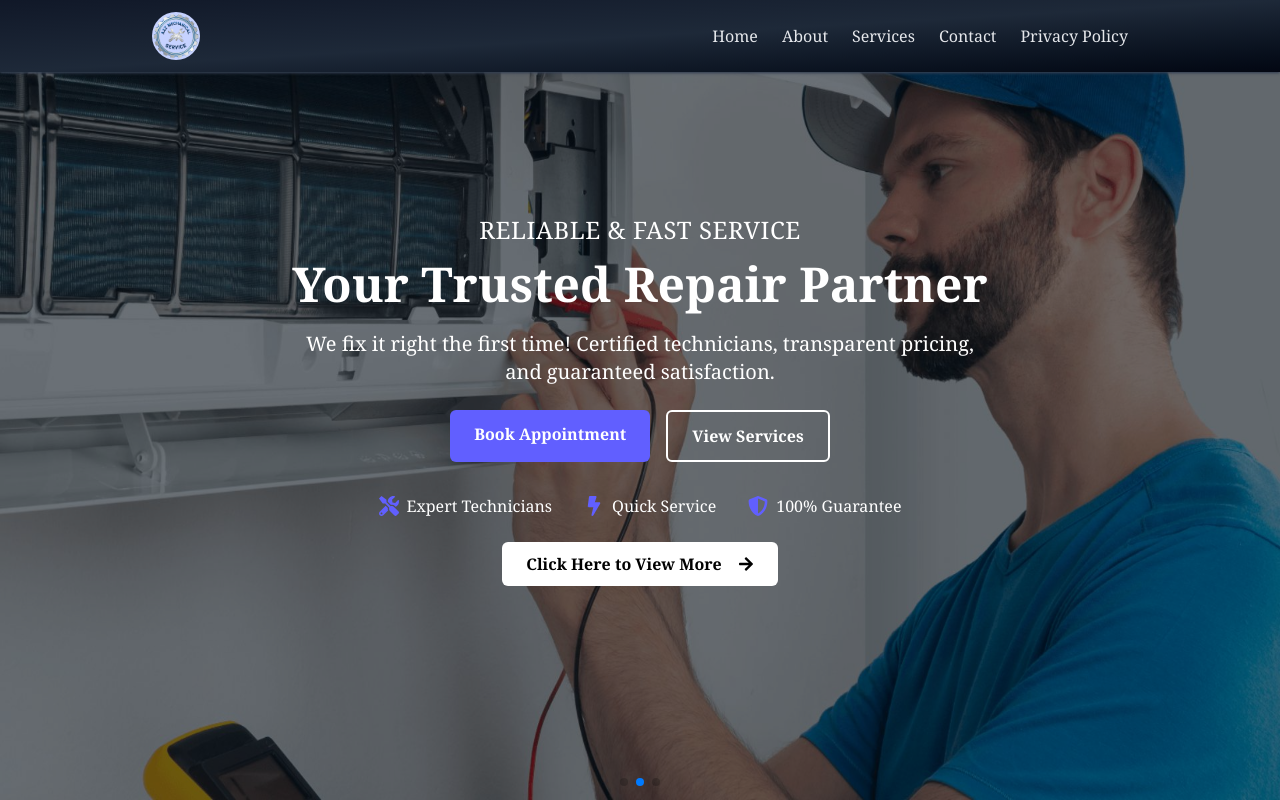
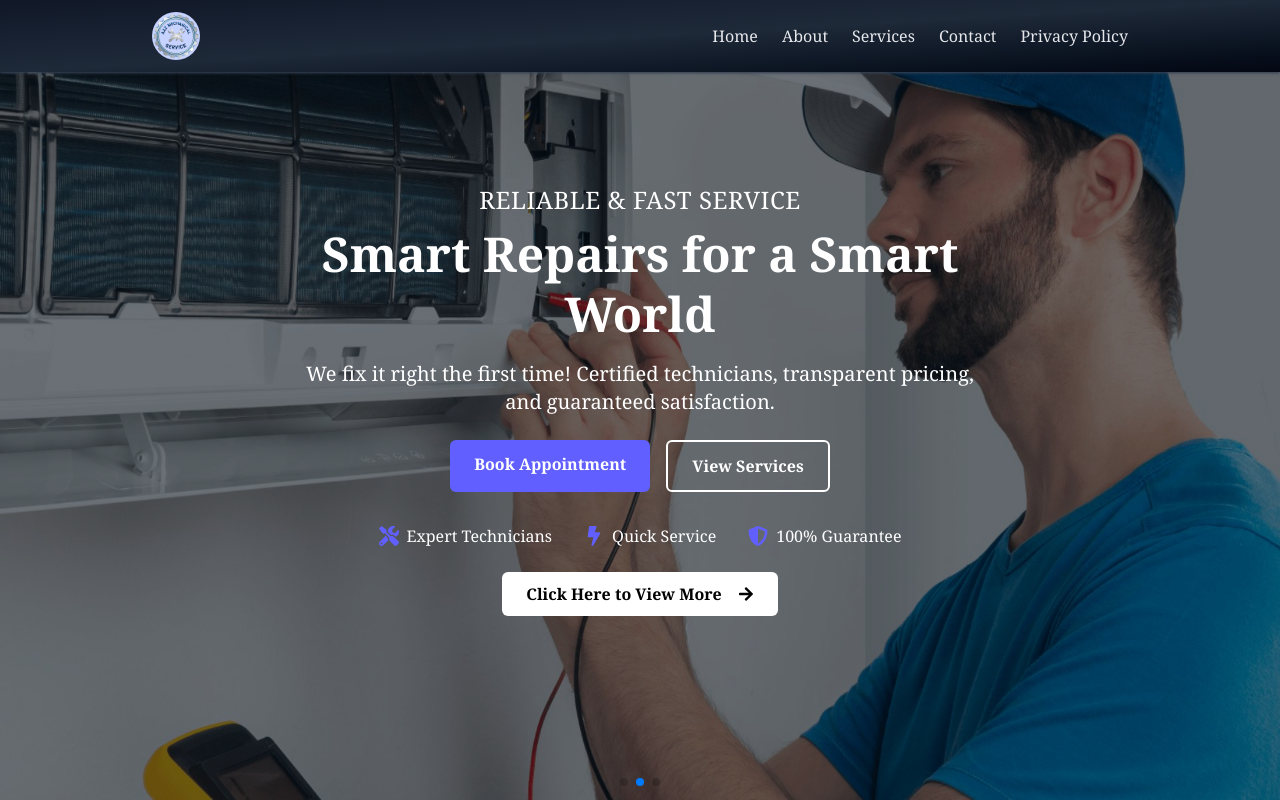
Before and after one commit to shubhamsainiiii/a2z-service, a React (Vite) app: page / in a window 1280 px wide. Built offline with nearby package versions, Linux system fonts and the light colour scheme; grey boxes are pictures that could not be loaded.

Commit message:
slider edit

```diff
--- a/src/Components/Hero.jsx
+++ b/src/Components/Hero.jsx
@@ -18,7 +18,7 @@
     },
     {
         image: carousel2,
-        title: "Your Trusted Repair Partner",
+        title: "Smart Repairs for a Smart World",
         text: "We fix it right the first time! Certified technicians, transparent pricing, and guaranteed satisfaction."
     },
     {
```
Also changed, not shown: 1 other file (tests, documents, lock files or other folders).
